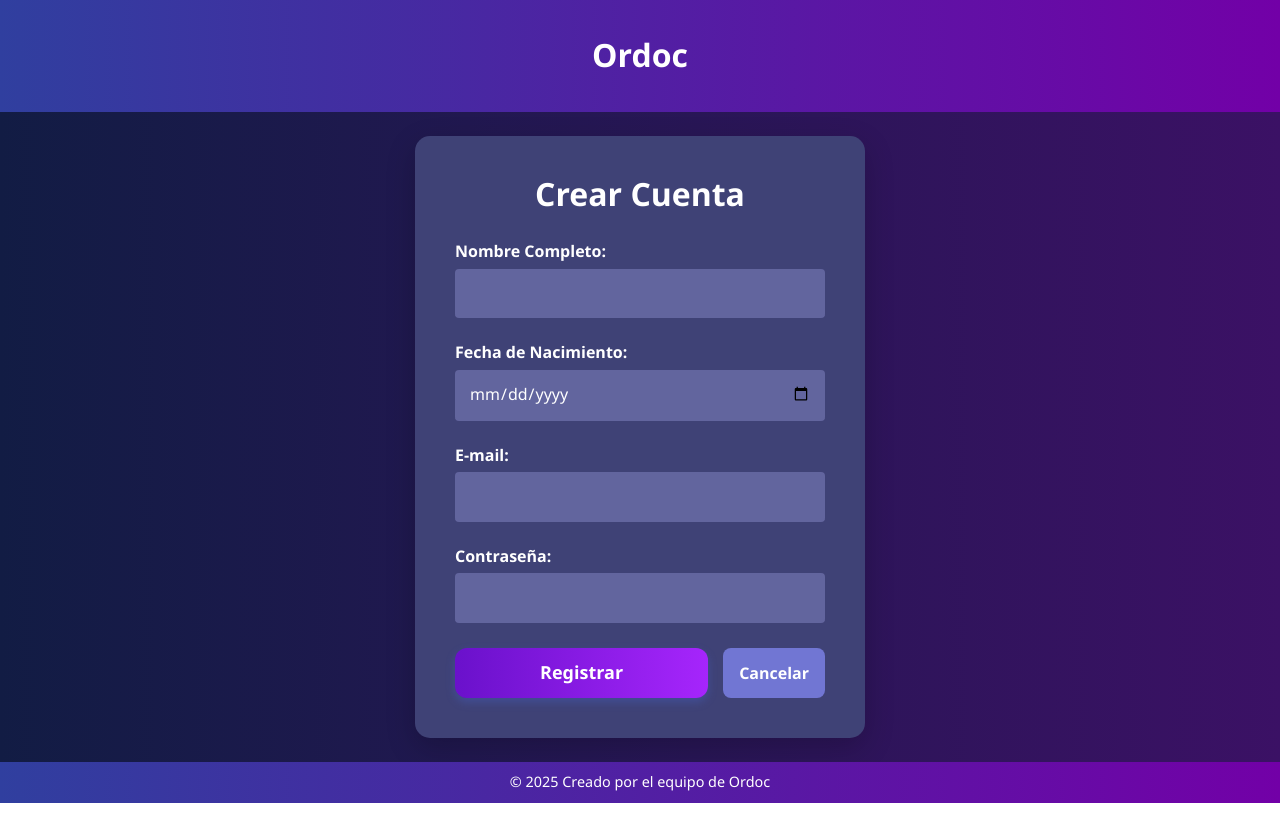
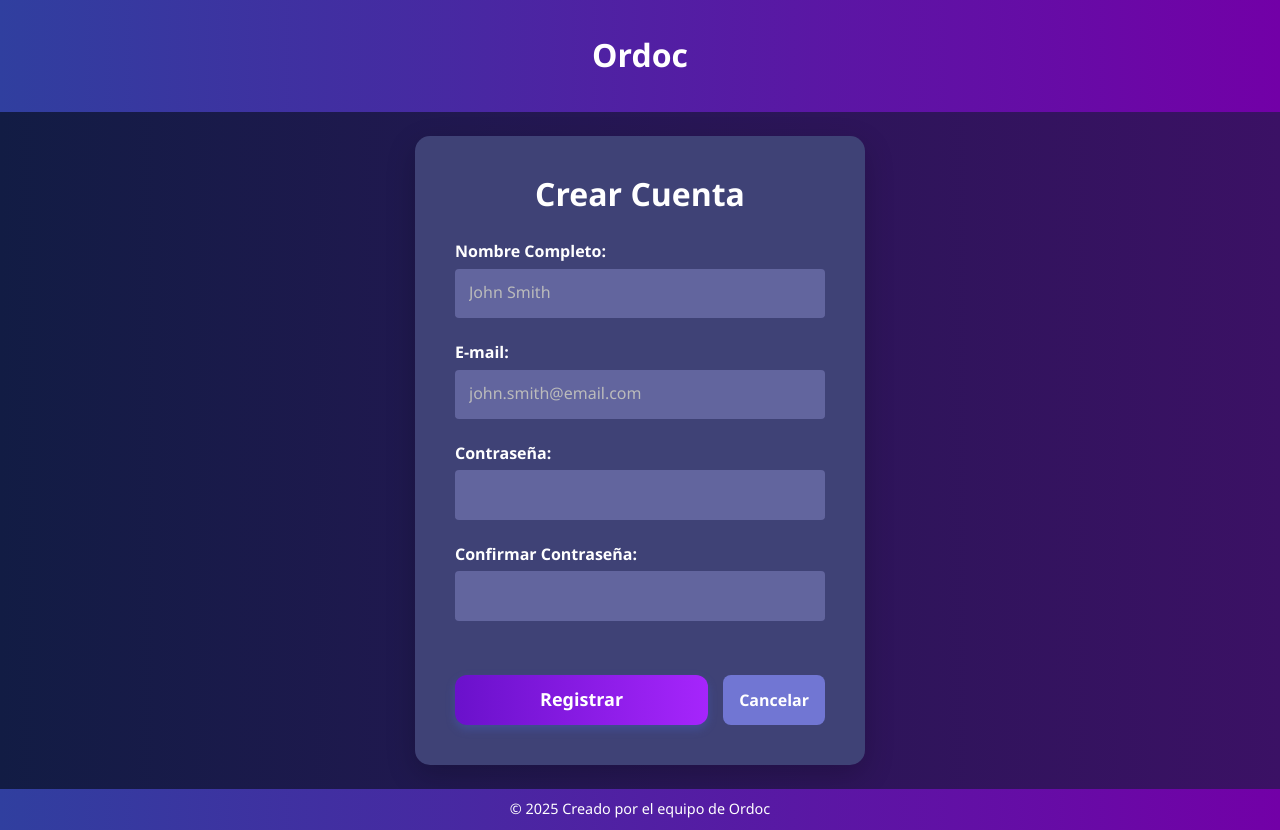
Before and after one commit to cesar-a-delacruz/ordoc, a React (Vite) app: page /register in a window 1280 px wide. Before the commit the page ends 803 px from the top, so only its background shows below. Built offline with nearby package versions, Linux system fonts and the light colour scheme; no server answers.

Commit message:
feat: añadir validaciones en Registter y Login

```diff
--- a/src/layouts/FormLayout.css
+++ b/src/layouts/FormLayout.css
@@ -130,3 +130,9 @@ form button[type="submit"] {
 form button[type="submit"]:hover {
   background: linear-gradient(to right, #303f9f, #7200a7);
 }
+p#validation {
+  border-radius: 4px;
+  width: fit-content;
+  padding: 7px;
+  margin-bottom: 15px;
+}
--- a/src/pages/login/Login.jsx
+++ b/src/pages/login/Login.jsx
@@ -13,7 +13,7 @@ function Login() {
         <div className="form-header">
           <h2>Iniciar Sesión</h2>
           <a href="/register" class="register-link">
-            ¿Es tu primera vez? Regístrate
+            ¿No tienes una Cuenta? Regístrate aquí
           </a>
         </div>
         <form onSubmit={handleSubmit}>
@@ -22,7 +22,6 @@ function Login() {
             <input
               type="text"
               id="email"
-              placeholder="Ingresa Email"
               value={email}
               onChange={(e) => setEmail(e.target.value)}
               required
@@ -33,13 +32,13 @@ function Login() {
             <input
               type="password"
               id="password"
-              placeholder="Ingresa tu Contraseña"
               value={password}
               onChange={(e) => setPassword(e.target.value)}
               required
             />
           </div>
 
+          <p id="validation"></p>
           <div className="button-group">
             <button type="submit">Ingresar</button>
           </div>
@@ -50,10 +49,21 @@ function Login() {
 
   async function handleSubmit(e) {
     e.preventDefault();
-    await supabase.auth.signInWithPassword({
+    const credentials = await supabase.auth.signInWithPassword({
       email: email,
       password: password,
     });
+
+    const validation = document.getElementById("validation");
+
+    if (credentials.error) {
+      validation.style.display = "block";
+      validation.innerHTML = "Las credenciales son incorrectas";
+      validation.style.color = "#880000";
+      validation.style.backgroundColor = "#e68f8f";
+    } else {
+      validation.style.display = "none";
+    }
   }
 }
 
--- a/src/pages/register/Register.css
+++ b/src/pages/register/Register.css
@@ -5,12 +5,8 @@ form .button-group .form-link {
   padding: 16px;
   background-color: #7176d3;
   border-radius: 8px;
-}
-.form-link a {
   color: white;
-  text-decoration: none;
   font-weight: bold;
-  height: min-content;
 }
 
 form .button-group .form-link:hover {
--- a/src/pages/register/Register.jsx
+++ b/src/pages/register/Register.jsx
@@ -5,7 +5,6 @@ import FormLayout from "../../layouts/FormLayout";
 
 function Register() {
   const [name, setName] = useState("");
-  const [birth, setBirth] = useState("");
   const [email, setEmail] = useState("");
   const [password, setPassword] = useState("");
 
@@ -22,17 +21,8 @@ function Register() {
               type="text"
               id="name"
               value={name}
+              placeholder="John Smith"
               onChange={(e) => setName(e.target.value)}
-              required
-            />
-          </div>
-          <div className="form-group">
-            <label htmlFor="birth">Fecha de Nacimiento:</label>
-            <input
-              type="date"
-              id="birth"
-              value={birth}
-              onChange={(e) => setBirth(e.target.value)}
               required
             />
           </div>
@@ -42,24 +32,33 @@ function Register() {
               type="email"
               id="email"
               value={email}
+              placeholder="john.smith@email.com"
               onChange={(e) => setEmail(e.target.value)}
               required
             />
           </div>
           <div className="form-group">
             <label htmlFor="password">Contraseña:</label>
+            <input type="password" id="password" required />
+          </div>
+          <div className="form-group">
+            <label htmlFor="confirm">Confirmar Contraseña:</label>
             <input
               type="password"
-              id="password"
-              value={password}
-              onChange={(e) => setPassword(e.target.value)}
+              id="confirm"
+              onChange={(e) => validatePassword(e)}
               required
             />
           </div>
+
+          <p id="validation"></p>
           <div className="button-group">
             <button type="submit">Registrar</button>
-            <div className="form-link">
-              <a href="/login">Cancelar</a>
+            <div
+              className="form-link"
+              onClick={() => (location.href = "/login")}
+            >
+              Cancelar
             </div>
           </div>
         </form>
@@ -74,11 +73,28 @@ function Register() {
       password: password,
       options: {
         data: {
-          name: name,
-          birth: birth,
+          display_name: name,
         },
       },
     });
+    location.replace("/login");
+  }
+  function validatePassword(e) {
+    const password = document.getElementById("password");
+    const confirm = document.getElementById("confirm");
+    const validation = document.getElementById("validation");
+
+    if (confirm.value === password.value) {
+      setPassword(e.target.value);
+      validation.innerHTML = "Las contraseñas coinciden";
+      validation.style.color = "#008812";
+      validation.style.backgroundColor = "#8fe695";
+    } else {
+      setPassword("");
+      validation.innerHTML = "Las contraseñas no coinciden";
+      validation.style.color = "#880000";
+      validation.style.backgroundColor = "#e68f8f";
+    }
   }
 }
 
```
